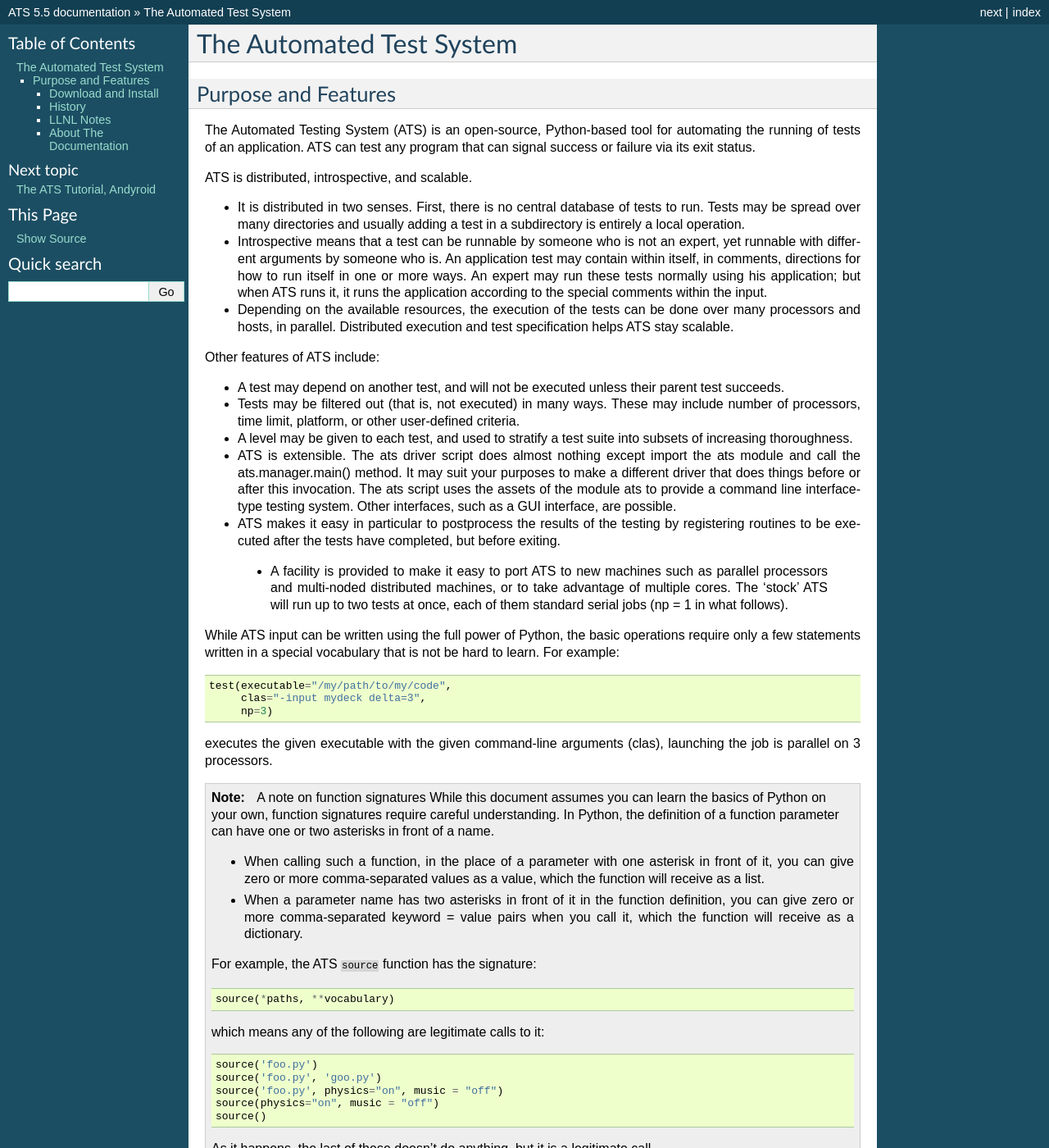
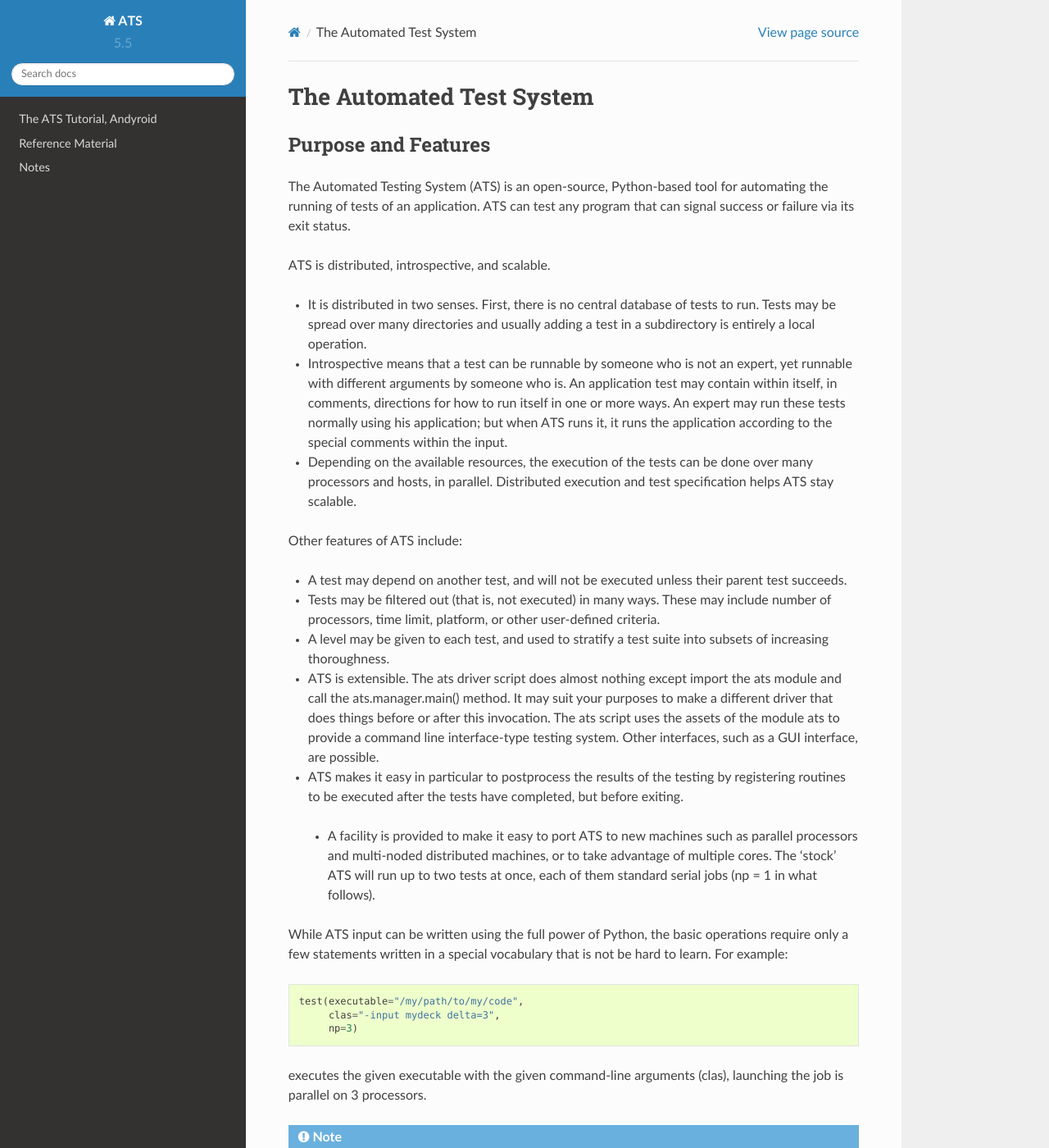
Before and after one commit to LLNL/ATS, a Sphinx documentation site: the page built from docs/source/index.rst, in a window 1280 px wide and 1400 px high. Shown: the whole window at 82% size. Built offline with Sphinx 7.4.7 and the Read the Docs theme 2.0.0, drawn with Linux system fonts in a browser that asks for light colours; some of the changed text lies outside the part shown.

Commit message:
fix theme

```diff
--- a/docs/source/conf.py
+++ b/docs/source/conf.py
@@ -91,15 +91,19 @@
 
 # The theme to use for HTML and HTML Help pages.  See the documentation for
 # a list of builtin themes.
-html_theme = 'default'
-
-# Theme options are theme-specific and customize the look and feel of a theme
-# further.  For a list of options available for each theme, see the
-# documentation.
-#html_theme_options = {}
-
-# Add any paths that contain custom themes here, relative to this directory.
-#html_theme_path = []
+try:
+    import sphinx_rtd_theme
+except:
+    html_theme = 'classic'
+    html_theme_options = {
+        'codebgcolor': 'lightgrey',
+        'stickysidebar': 'true'
+    }
+    html_theme_path = []
+else:
+    html_theme = 'sphinx_rtd_theme'
+    html_theme_options = {}
+    html_theme_path = [sphinx_rtd_theme.get_html_theme_path()]
 
 # The name for this set of Sphinx documents.  If None, it defaults to
 # "<project> v<release> documentation".
```
